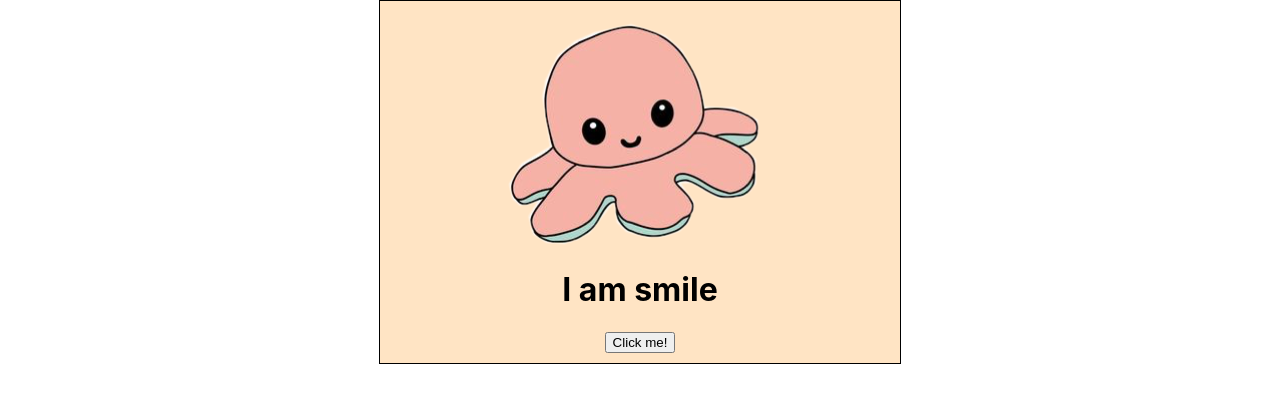
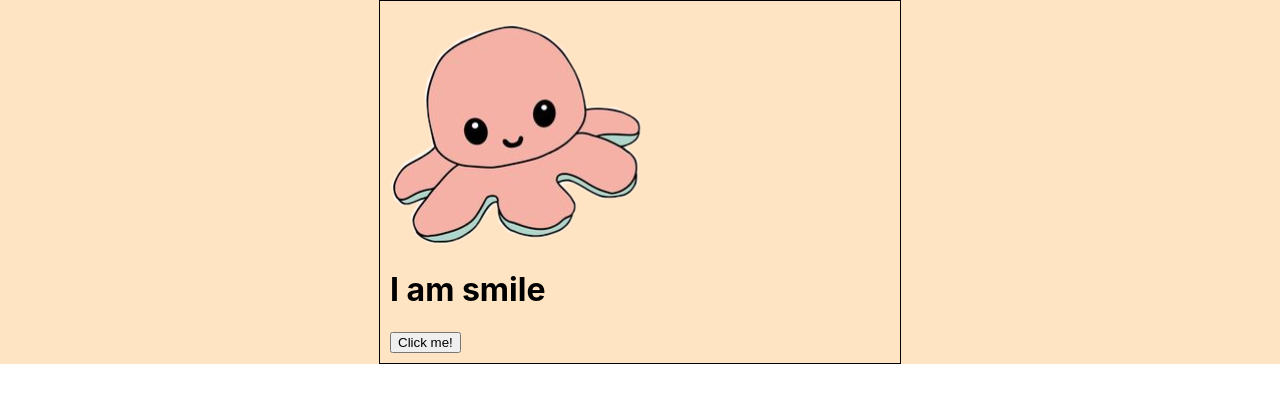
Before and after one commit to freshcodeAlice/react-remember, a React (Create React App) app: page / in a window 1280 px wide. Shown: the top 402 px of the page. Built offline with nearby package versions, Linux system fonts and the light colour scheme.

Commit message:
Task: Level up to Parent

```diff
--- a/src/App.js
+++ b/src/App.js
@@ -1,12 +1,29 @@
+import React from "react";
 import './App.css';
 import Switcher from './components/Switcher'
 
-function App(props) {
+class App extends React.Component {
+  constructor(props) {
+    super(props);
+    this.state = {
+      bgc: 'smile'
+    }
+  }
+
+changeBgc = () => {
+this.setState({
+  bgc: this.state.bgc === 'smile' ? 'sad' : 'smile'
+})
+}
+
+render() {
+  const {bgc} = this.state
   return (
-    <div className="App">
-      <Switcher />
+    <div className={bgc}>
+      <Switcher bgColor={bgc} changeParentBackground={this.changeBgc}/>
     </div>
   );
 }
+}
 
 export default App;
--- a/src/components/Switcher.js
+++ b/src/components/Switcher.js
@@ -17,13 +17,15 @@ class Switcher extends React.Component {
         this.setState({
             mood: !this.state.mood,
             moodText: this.state.moodText === 'smile' ? 'sad' : 'smile'
-        })
+        });
+        this.props.changeParentBackground();
     }
 
     render() {
         const {moodText, mood} = this.state;
+        const {bgColor} = this.props;
         const moodPic = mood ? smile : sad;
-        const cn = `switcher-container ${moodText}`;
+        const cn = `switcher-container ${bgColor}`;
 
         return (
             <div className={cn}>
@@ -36,3 +38,10 @@ class Switcher extends React.Component {
 }
 
 export default Switcher
+
+
+
+// Три типа взаимодействия компонент
+// Parent -> Child - props
+// Child -> Parent - callback
+// Child -> Child (Sibling) - Parent
```
